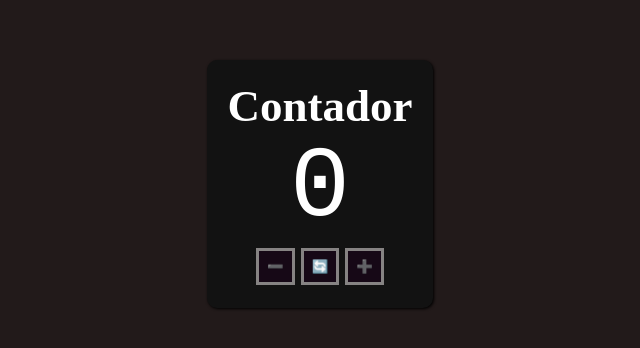
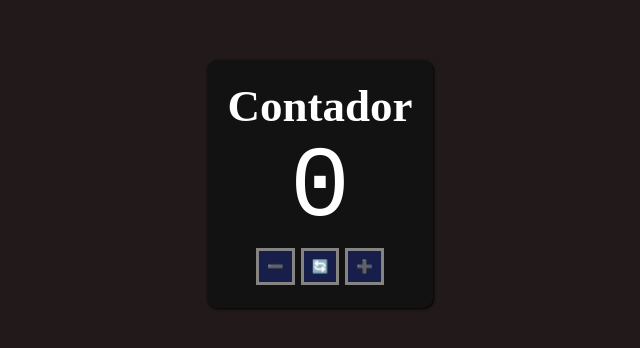
Before and after one commit to guistumpf/Contador-React, a React (Create React App) app: page / in a window 1280 px wide. Shown: the part 216-564 px from the top of the page, without its empty margins (320-960 px from the left). Built offline with nearby package versions, Linux system fonts and the light colour scheme.

Commit message:
mudei mais um pouco do botão

```diff
--- a/src/index.css
+++ b/src/index.css
@@ -35,7 +35,7 @@ box-shadow: 1px 1px 3px  rgb(0, 0, 0)     ;
 
 .button{
  padding: 8px;
- background-color: rgb(22, 8, 22);
+ background-color: rgb(22, 30, 73);
  margin: 3px;
  border: 3px solid rgb(134, 131, 131);
  transition: transform 0.4s;
```
